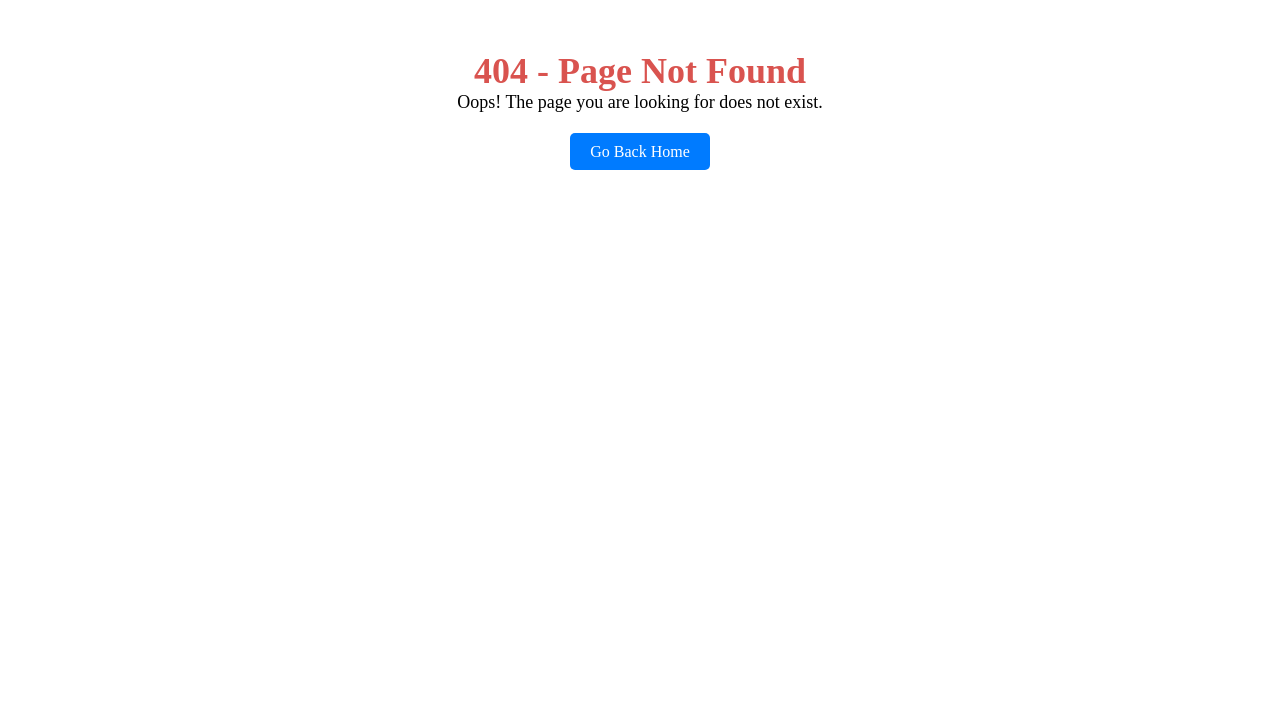
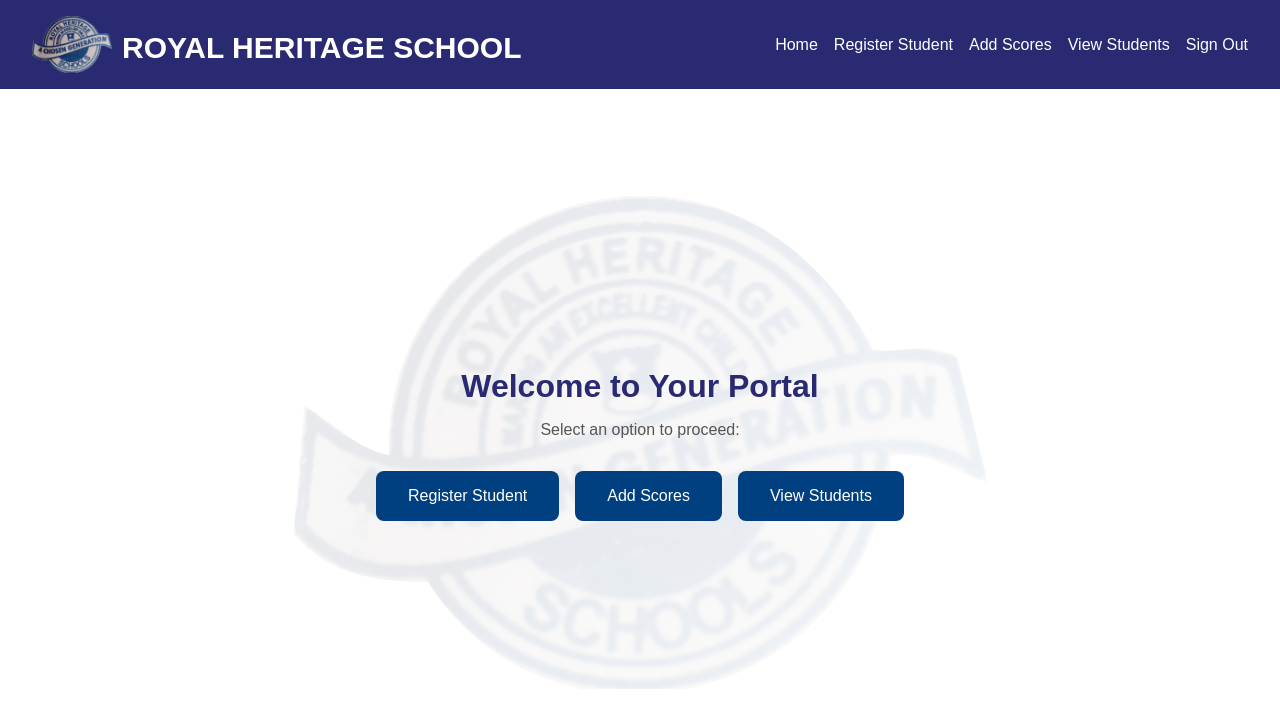
Before and after one commit to StanleyGemstone/SchoolWebs, a React (Create React App) app in the folder rhsweb/: page /teacher-portal in a window 1280 px wide. Before the commit this address had no page. Shown: the top 728 px of the page. Built offline with nearby package versions, Linux system fonts and the light colour scheme.

Commit message:
Teacher portal still building

```diff
--- a/rhsweb/src/App.js
+++ b/rhsweb/src/App.js
@@ -22,7 +22,7 @@ const App = () => {
         <Route path="/signup" element={<Signup />} />
         <Route path="/register-student" element={<RegisterStudent />} />
         <Route path="/add-score" element={<AddScore />} />
-        <Route path="/teacherportal" element={<TeacherPortal />} />
+        <Route path="/teacher-portal" element={<TeacherPortal />} />
         <Route path="/student-portal" element={<StudentPortal />} />
         <Route path="/student-profile" element={<StudentProfile />} />
         <Route path="/student-results" element={<StudentResults />} />
--- a/rhsweb/src/pages/TeacherPortal.js
+++ b/rhsweb/src/pages/TeacherPortal.js
@@ -1,38 +1,77 @@
-import React, { useEffect, useState } from "react";
-import { getAuth, onAuthStateChanged } from "firebase/auth";
-import { useNavigate } from "react-router-dom";
-import TeacherPortalNav from "../components/TeacherPortalNav";
-import "../styles/TeacherPortal.scss";
+// import React, { useEffect, useState } from "react";
+// import { getAuth, onAuthStateChanged } from "firebase/auth";
+// import { useNavigate } from "react-router-dom";
+// import TeacherPortalNav from "../components/TeacherPortalNav";
+// import "../styles/TeacherPortal.scss";
 
 
+// const TeacherPortal = () => {
+//   const [loading, setLoading] = useState(true); // Track loading state
+//   const navigate = useNavigate();
+//   const auth = getAuth(); // Initialize Firebase auth instance
+
+//   useEffect(() => {
+//     const checkAuth = () => {
+//       onAuthStateChanged(auth, (user) => {
+//         if (user) {
+//           setLoading(false); // User is authenticated, stop loading
+//         } else {
+//           alert("You must be signed in to access this page.");
+//           navigate("/signin"); // Redirect to signin if no user is authenticated
+//         }
+//       });
+//     };
+
+//     checkAuth();
+//   }, [auth, navigate]);
+
+//   if (loading) {
+//     return <p>Loading...</p>; // Show loading state while checking auth
+//   }
+
+//   return (
+//     <div className="teacher-portal">
+//       <h1>WELCOME TEACHER __________</h1>
+//       <TeacherPortalNav />
+//     </div>
+//   );
+// };
+
+// export default TeacherPortal;
+
+import React from "react";
+import "../styles/TeacherPortal.scss";
+import { Link } from "react-router-dom";
+import Logo from '../utils/logo.png';
+
 const TeacherPortal = () => {
-  const [loading, setLoading] = useState(true); // Track loading state
-  const navigate = useNavigate();
-  const auth = getAuth(); // Initialize Firebase auth instance
-
-  useEffect(() => {
-    const checkAuth = () => {
-      onAuthStateChanged(auth, (user) => {
-        if (user) {
-          setLoading(false); // User is authenticated, stop loading
-        } else {
-          alert("You must be signed in to access this page.");
-          navigate("/signin"); // Redirect to signin if no user is authenticated
-        }
-      });
-    };
-
-    checkAuth();
-  }, [auth, navigate]);
-
-  if (loading) {
-    return <p>Loading...</p>; // Show loading state while checking auth
-  }
-
   return (
     <div className="teacher-portal">
-      <h1>WELCOME TEACHER __________</h1>
-      <TeacherPortalNav />
+      {/* Navbar */}
+      <nav className="navbar">
+        <div className="logo">
+          <img src={Logo} sizes="16x16" alt="School Logo" />
+          <h1>ROYAL HERITAGE SCHOOL</h1>
+        </div>
+        <ul className="nav-links">
+          <li><Link to="/">Home</Link></li>
+          <li><Link to="/register-student">Register Student</Link></li>
+          <li><Link to="/add-score">Add Scores</Link></li>
+          <li><Link to="/view-students">View Students</Link></li>
+          <li><Link to="/signin">Sign Out</Link></li>
+        </ul>
+      </nav>
+
+      {/* Main Content */}
+      <main className="main-content">
+        <h1>Welcome to Your Portal</h1>
+        <p>Select an option to proceed:</p>
+        <div className="action-buttons">
+          <Link to="/register-student" className="action-button">Register Student</Link>
+          <Link to="/add-score" className="action-button">Add Scores</Link>
+          <Link to="/view-students" className="action-button">View Students</Link>
+        </div>
+      </main>
     </div>
   );
 };
--- a/rhsweb/src/styles/HomePage.scss
+++ b/rhsweb/src/styles/HomePage.scss
@@ -17,13 +17,13 @@
       justify-content: center;
 
       img {
-        width: 50px;
+        width: 80px;
         margin-right: 10px;
       }
 
       h1 {
-        font-size: 24px;
-        margin: 0;
+        font-size: 30px;
+        margin-top: 15px;
       }
     }
 
--- a/rhsweb/src/styles/TeacherPortal.scss
+++ b/rhsweb/src/styles/TeacherPortal.scss
@@ -1,80 +1,175 @@
-/* Styling for Teacher Portal */
-.teacher-portal {
-  // display: flex;
-  font-family: Arial, sans-serif;
-  text-align: center;
-  // padding: 20px;
-  color: #333;
+// /* Styling for Teacher Portal */
+// .teacher-portal {
+//   // display: flex;
+//   font-family: Arial, sans-serif;
+//   text-align: center;
+//   // padding: 20px;
+//   color: #333;
 
-  h1 {
-    font-size: 2rem;
-    color: #4a90e2; /* Light blue for the header */
-    margin-bottom: 20px;
-  }
+//   h1 {
+//     font-size: 2rem;
+//     color: #4a90e2; /* Light blue for the header */
+//     margin-bottom: 20px;
+//   }
 
-  p {
-    font-size: 1.2rem;
-    color: #555;
-  }
+//   p {
+//     font-size: 1.2rem;
+//     color: #555;
+//   }
 
-  .loading {
-    font-size: 1.5rem;
-    font-weight: bold;
-    color: #888;
-  }
+//   .loading {
+//     font-size: 1.5rem;
+//     font-weight: bold;
+//     color: #888;
+//   }
 
 
-  /* Navigation Styling */
-  nav {
-    background-color: #ffffff; /* Light gray for nav background */
-    padding: 10px;
-    width: 100%;
-    border: 0.5px solid #f1eeee;
-    // margin: 20px 0;
+//   /* Navigation Styling */
+//   nav {
+//     background-color: #ffffff; /* Light gray for nav background */
+//     padding: 10px;
+//     width: 100%;
+//     border: 0.5px solid #f1eeee;
+//     // margin: 20px 0;
 
-    ul {
+//     ul {
+//       display: flex;
+//       justify-content: center;
+//       list-style: none;
+//       padding: 0;
+//       margin: 0;
+
+//       li {
+//         margin: 0 10px;
+
+//         a {
+//           text-decoration: none;
+//           font-size: 1.1rem;
+//           color: white;
+//           background-color: #4a90e2; /* Light blue for links */
+//           padding: 5px 10px;
+//           border-radius: 5px;
+//           transition: background-color 0.3s;
+
+//           &:hover {
+//             background-color: #357ab8; /* Darker blue on hover */
+//           }
+//         }
+//       }
+//     }
+//   }
+// }
+// /* Responsive Design */
+// @media (max-width: 768px) {
+//   .teacher-portal {
+//     padding: 10px;
+
+//     h1 {
+//       font-size: 1.8rem;
+//     }
+//   }
+
+//   nav ul {
+//     flex-direction: column;
+//     align-items: center;
+
+//     li {
+//       margin-bottom: 10px;
+//     }
+//   }
+// }
+
+.teacher-portal {
+  display: flex;
+  flex-direction: column;
+  height: 100vh;
+  font-family: Arial, sans-serif;
+
+  .navbar {
+    display: flex;
+    justify-content: space-between;
+    align-items: center;
+    padding: 1rem 2rem;
+    background-color: #2a2a72;
+    color: white;
+
+    .logo {
       display: flex;
       justify-content: center;
+
+      img {
+        width: 80px;
+        margin-right: 10px;
+      }
+
+      h1 {
+        font-size: 30px;
+        margin-top: 15px;
+      }
+    }
+
+    .nav-links {
+      display: flex;
+      gap: 1rem;
       list-style: none;
-      padding: 0;
-      margin: 0;
 
       li {
-        margin: 0 10px;
-
         a {
+          color: white;
           text-decoration: none;
-          font-size: 1.1rem;
-          color: white;
-          background-color: #4a90e2; /* Light blue for links */
-          padding: 5px 10px;
-          border-radius: 5px;
-          transition: background-color 0.3s;
+          font-size: 1rem;
 
           &:hover {
-            background-color: #357ab8; /* Darker blue on hover */
+            font-weight: bolder;
           }
         }
       }
     }
   }
-}
-/* Responsive Design */
-@media (max-width: 768px) {
-  .teacher-portal {
-    padding: 10px;
+
+  .main-content {
+    flex: 1;
+    display: flex;
+    flex-direction: column;
+    align-items: center;
+    justify-content: center;
+    text-align: center;
+    padding: 2rem;
+    background-image: url("../utils/logo.png");
+    background-position: center;
+    background-repeat: no-repeat;
+    background-blend-mode: lighten;
+    background-color: rgba(255, 255, 255, 0.9);
 
     h1 {
-      font-size: 1.8rem;
+      font-size: 2rem;
+      margin-bottom: 1rem;
+      color: #2a2a72;
     }
-  }
 
-  nav ul {
-    flex-direction: column;
-    align-items: center;
+    p {
+      margin-bottom: 2rem;
+      color: #555;
+    }
 
-    li {
-      margin-bottom: 10px;
+    .action-buttons {
+      display: flex;
+      flex-wrap: wrap;
+      gap: 1rem;
+
+      .action-button {
+        padding: 1rem 2rem;
+        background-color: #004080;
+        color: white;
+        text-decoration: none;
+        border-radius: 8px;
+        font-size: 1rem;
+        transition: background-color 0.3s;
+
+        &:hover {
+          background-color: #003060;
+        }
+      }
     }
   }
 }
```
Also changed, not shown: rhsweb/src/components/addStudent.js (added, +11 -0 lines), rhsweb/src/components/deleteStudent.js (added, +7 -0 lines), rhsweb/src/components/getStudentsByClass.js (added, +15 -0 lines), rhsweb/src/components/updateStudent.js (added, +8 -0 lines).
